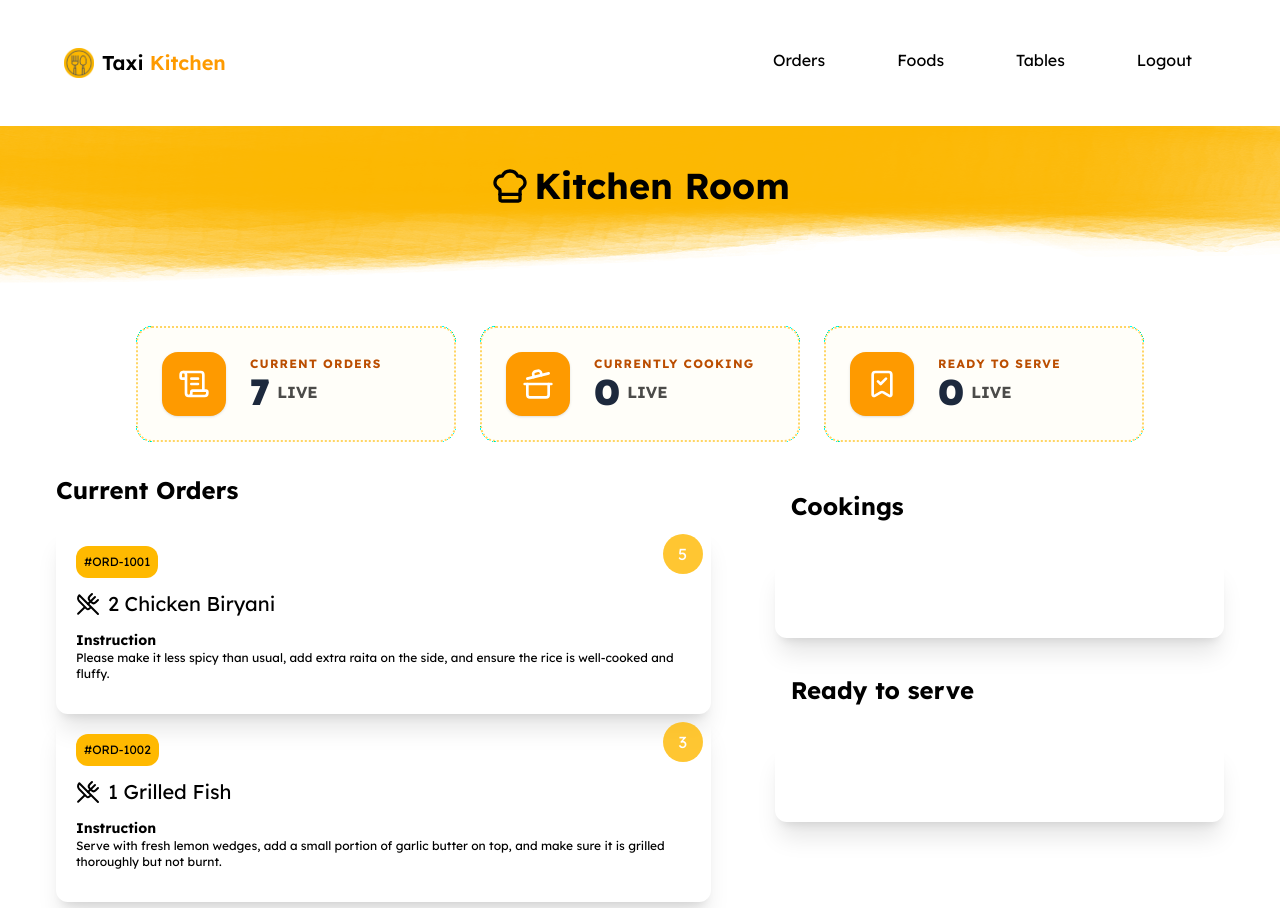
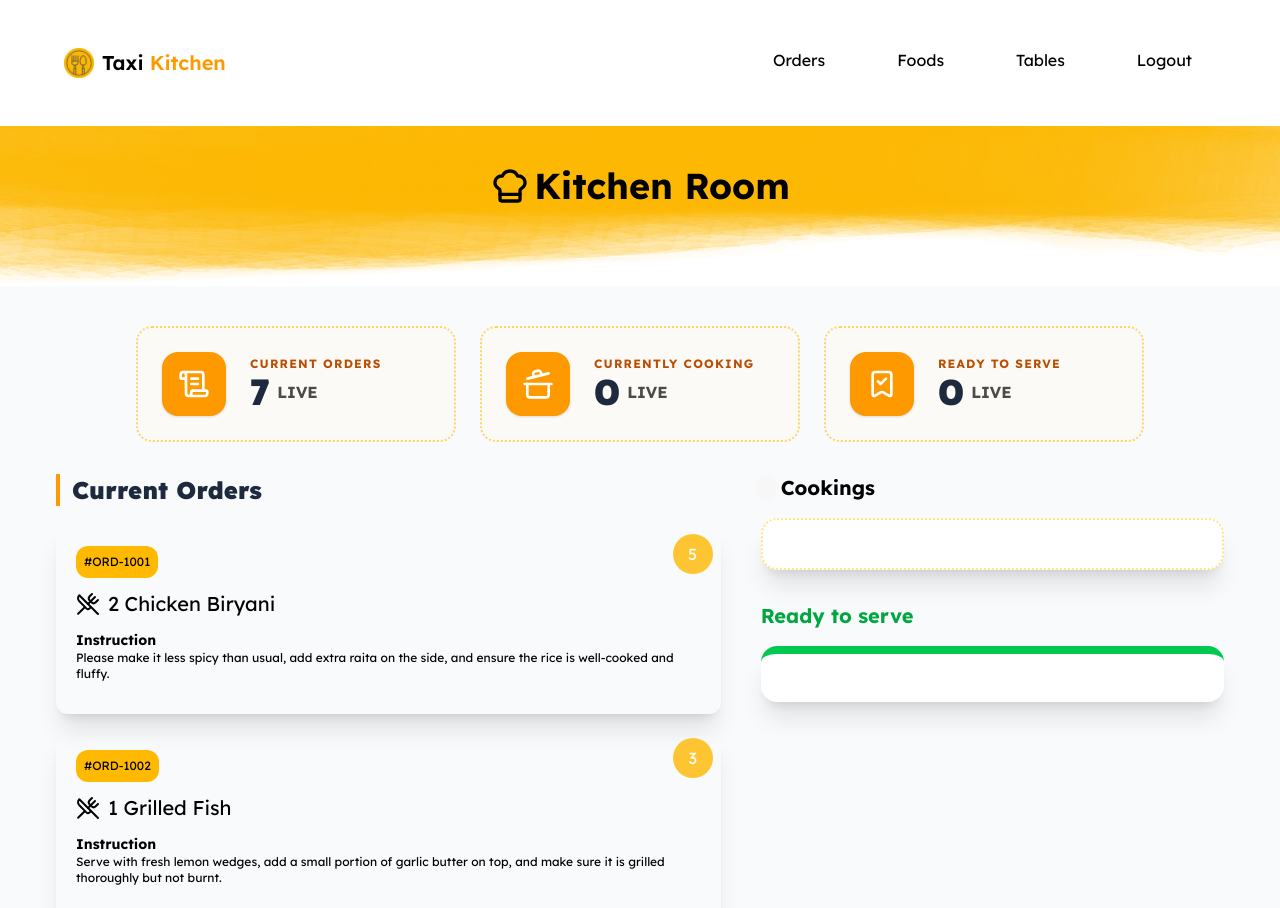
Before and after one commit to kmsmahi/React-practice-project-4, a React (Vite) app: page / in a window 1280 px wide. Shown: the top 908 px of the page. Built offline with nearby package versions, Linux system fonts and the light colour scheme.

Commit message:
all done

```diff
--- a/src/App.jsx
+++ b/src/App.jsx
@@ -2,6 +2,7 @@ import React, { Suspense } from 'react';
 import Navbar from './assets/components/Navbar/navbar';
 import Banner from './assets/components/Banner/banner';
 import Orders from './assets/components/Orders/orders';
+import { ToastContainer } from 'react-toastify';
 
 const loadData=async()=>{
   const result=await fetch('/orders.json');
@@ -17,6 +18,8 @@ const App = () => {
       <Suspense fallback={<div className='flex justify-center items-center mt-10'><span className="loading loading-spinner loading-lg"></span></div>}>
         <Orders fetchpromise={fetchpromise}></Orders>
       </Suspense>
+
+      <ToastContainer></ToastContainer>
     </div>
   );
 };
--- a/src/assets/components/Card/cookingCard.jsx
+++ b/src/assets/components/Card/cookingCard.jsx
@@ -1,4 +1,4 @@
-const CookingCard = ({cook}) => {
+const CookingCard = ({cook,handleCooking}) => {
 
   return (
     <div
@@ -23,7 +23,7 @@ const CookingCard = ({cook}) => {
       </p>
 
       {/* Static Button */}
-      <button className="px-6 mt-3 py-1 shadow text-sm hover:bg-black hover:text-white bg-white cursor-pointer rounded-xl">
+      <button onClick={()=>handleCooking(cook)} className="px-6 mt-3 py-1 shadow text-sm hover:bg-black hover:text-white bg-white cursor-pointer rounded-xl">
         Cooked?
       </button>
     </div>
--- /dev/null
+++ b/src/assets/components/Card/readyCard.jsx
@@ -0,0 +1,35 @@
+import React from 'react';
+
+const ReadyCard = ({item}) => {
+    return (
+        <div
+      className="rounded-xl p-5 shadow hover:shadow-lg relative"
+      style={{
+        background: "linear-gradient(#ffffff90, #FCB700), url('/cook-bg.gif')",
+      }}
+    >
+      {/* Title */}
+      <h3 className="text-xl font-bold text-primary mb-2">
+        {item.order_title}
+      </h3>
+
+      {/* Quantity */}
+      <p className="text-lg font-semibold">
+        Quantity: <span className="text-gray-700">{item.quantity}</span>
+      </p>
+      <p className="text-lg font-semibold">
+        Cooked AT: <span className="text-gray-700">{item.cooking_time}</span>
+      </p>
+
+      <div className="absolute right-2 top-2 w-10 h-10 flex justify-center items-center bg-black rounded-full opacity-80 text-white">
+        {item.table_no}
+      </div>
+
+
+
+
+    </div>
+    );
+};
+
+export default ReadyCard;
--- a/src/assets/components/Orders/orders.jsx
+++ b/src/assets/components/Orders/orders.jsx
@@ -2,52 +2,87 @@ import React, { use, useState } from 'react';
 import ThreeStates from '../States/ThreeStates';
 import OrderCard from '../Card/card';
 import CookingCard from '../Card/cookingCard';
-const Orders = ({fetchpromise}) => {
-    const odrerStates=use(fetchpromise);
-    console.log(odrerStates);
-    const[cookingItems,setCookingItems]=useState([]);
-    const handleorder=(item)=>{
-        console.log(item);
-        const isExist=cookingItems.find(cook=>cook.id===item.id);
-        if(isExist){
-            alert('Already in cooking list');
+import ReadyCard from '../Card/readyCard';
+import { toast } from 'react-toastify';
+
+const Orders = ({ fetchpromise }) => {
+    const data = use(fetchpromise);
+    const [orderStates, setOrderStates] = useState(data);
+    const [cookingItems, setCookingItems] = useState([]);
+    const [readyItems, setReadyItems] = useState([]);
+    const handleorder = (item) => {
+        toast('Moved to cooking list');
+        const isExist = cookingItems.find(cook => cook.id === item.id);
+        if (isExist) {
+            toast.error('Already in cooking list');
             return;
         }
+        setCookingItems([...cookingItems, item]);
+        const remainingOrder = orderStates.filter(order => order.id !== item.id);
+        setOrderStates(remainingOrder);
+    };
+    const handleCooking = (cook) => {
+        cook.cooking_time = new Date().toLocaleTimeString();
+        setReadyItems([...readyItems, cook]);
+        const remainingCooking = cookingItems.filter(item => item.id !== cook.id);
+        setCookingItems(remainingCooking);
+    };
 
-        const newCookingItems=[...cookingItems,item];
-        setCookingItems(newCookingItems);
-    }
     return (
-        <div>
-            <ThreeStates cookingTotal={cookingItems.length} order={odrerStates.length}></ThreeStates>
-            <section className='container grid grid-cols-12 mt-4 p-4 g gap-16 '>
+        <div className="bg-slate-50 min-h-screen pb-10">
+
+            <ThreeStates
+                cookingTotal={cookingItems.length}
+                order={orderStates.length}
+                readytotal={readyItems.length}
+            />
+
+            <section className='container mx-auto grid grid-cols-12 mt-4 p-4 gap-10'>
+
                 <div className='col-span-7 space-y-5'>
-                    <h1 className='text-2xl font-bold'>Current Orders</h1>
+                    <h1 className='text-2xl font-black text-slate-800 border-l-4 border-amber-500 pl-3'>
+                        Current Orders
+                    </h1>
+                    <div className="grid grid-cols-1 gap-4">
+                        {orderStates.map(item => (
+                            <OrderCard
+                                handleorder={handleorder}
+                                key={item.id}
+                                item={item}
+                            />
+                        ))}
+                    </div>
+                </div>
+
+
+                <div className='col-span-5 space-y-8'>
 
                     <div>
-                        {
-                            odrerStates.map(item=>
-                                <OrderCard handleorder={handleorder} key={item.id} item={item}></OrderCard>
-                            )
-                        }
+                        <h1 className='text-xl font-bold mb-4 flex items-center gap-2'>
+                            <span className="w-3 h-3 bg-orange-500 rounded-full animate-ping"></span>
+                            Cookings
+                        </h1>
+                        <div className='p-6 rounded-2xl shadow-xl bg-white border-2 border-dotted border-amber-200 space-y-4'>
+                            {cookingItems.map(cook => (
+                                <CookingCard
+                                    key={cook.id}
+                                    cook={cook}
+                                    handleCooking={handleCooking}
+                                />
+                            ))}
+                        </div>
                     </div>
 
+
+                    <div>
+                        <h1 className='text-xl font-bold mb-4 text-green-600'>Ready to serve</h1>
+                        <div className='p-6 rounded-2xl shadow-xl bg-white border-t-8 border-green-500 space-y-4'>
+                            {readyItems.map(item => (
+                                <ReadyCard key={item.id} item={item} />
+                            ))}
+                        </div>
+                    </div>
                 </div>
-                <div className='col-span-5 space-y-5'>
-                    <h1 className='text-2xl font-bold p-4'>Cookings</h1>
-                    <div className='p-10 rounded-xl shadow-xl relative space-y-5'>
-                        {
-                            cookingItems.map(cook=><CookingCard key={cook.id} cook={cook}></CookingCard>)
-                        }
-
-                    </div>
-                    <h1 className='text-2xl font-bold p-4'>Ready to serve</h1>
-                    <div className='p-10 rounded-xl shadow-xl relative space-y-3'>
-
-                    </div>
-
-                </div>
-
             </section>
         </div>
     );
--- a/src/assets/components/States/ThreeStates.jsx
+++ b/src/assets/components/States/ThreeStates.jsx
@@ -2,7 +2,7 @@ import React from 'react';
 import { ScrollText } from 'lucide-react';
 import { CookingPot } from 'lucide-react';
 import { BookmarkCheck } from 'lucide-react';
-const ThreeStates = ({order,cookingTotal}) => {
+const ThreeStates = ({order,cookingTotal,readytotal}) => {
     return <>
     <div className='container flex gap-6 justify-center items-center'>
         <div className='w-80 bg-amber-50/30 border-2 border-dotted border-amber-400/60 rounded-2xl p-6 flex items-center gap-6 mt-10 hover:border-solid hover:bg-amber-50 transition-all duration-300 group'>
@@ -59,7 +59,7 @@ const ThreeStates = ({order,cookingTotal}) => {
     </span>
     <div className='flex items-center gap-2'>
       <h3 className='text-4xl font-black text-slate-800 tracking-tight'>
-        0
+        {readytotal}
       </h3>
       <div className="badge badge-warning badge-outline badge-xs opacity-70 font-bold">LIVE</div>
     </div>
```
